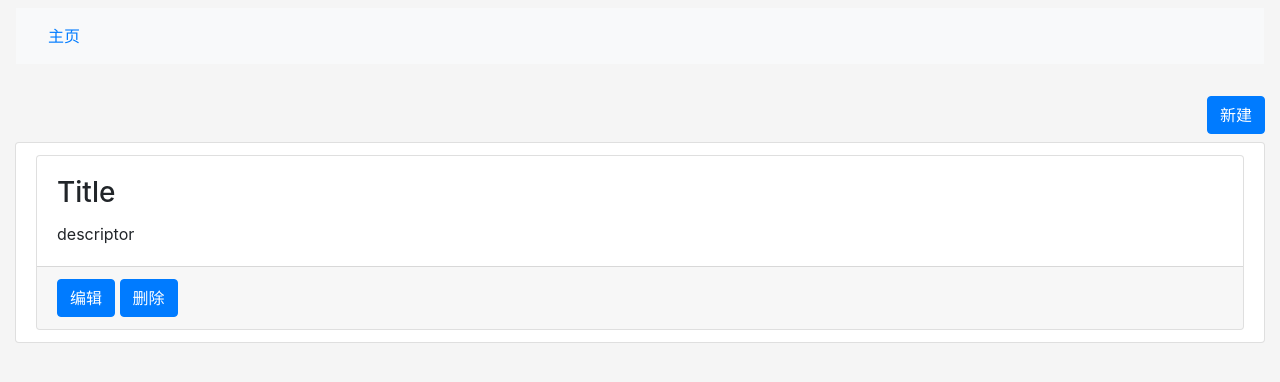
After one commit to jiazifa/blog, a Flask app: page /m_index in a window 1280 px wide. The commit adds this page. Shown: the top 382 px of the page. Run offline with Flask 2, Linux system fonts and the light colour scheme; data comes from the database, SQL or seed files in the repository; some libraries are stand-ins or nearby versions.

Commit message:
<feature>: <创建post页面>
<body>

<footer>

```diff
--- a/server/app/models.py
+++ b/server/app/models.py
@@ -99,6 +99,7 @@ class User(db.Model, UserMixin):
         password = kwargs.pop("password", None)
         if password:
             password = generate_password_hash(password)
+            kwargs["password"] = password
         if not kwargs.get('username') and kwargs.get('name'):
             kwargs['username'] = slugify(kwargs['name'])
 
@@ -117,6 +118,7 @@ class User(db.Model, UserMixin):
         if not rv:
             rv = cls(
                 username="admin",
+                name="admin",
                 email=current_app.config["ADMIN_EMAIL"],
                 password=current_app.config["DEFAULT_ADMIN_PASSWORD"],
                 is_admin=True,
@@ -174,7 +176,7 @@ class GetOrNewMixin:
 
 class Tag(db.Model, GetOrNewMixin):
     id = db.Column(db.Integer, primary_key=True)
-    text = db.Column(db.Text(50), unique=True)
+    text = db.Column(db.String(50), unique=True)
     url = db.Column(db.String(50))
 
     def __init__(self, **kwargs) -> None:
--- a/server/app/templates/_layout.html
+++ b/server/app/templates/_layout.html
@@ -11,7 +11,7 @@
 <body>
     {% with messages = get_flashed_messages() %}
     {% if messages %}
-    <ul class=flashes>
+    <ul class="alert-info">
         {% for message in messages %}
         <li>{{ message }}</li>
         {% endfor %}
--- a/server/app/templates/idx.html
+++ /dev/null
@@ -1,5 +0,0 @@
-{% extends "_page.html" %}
-
-{% block pagebody %}
-adfasdfasf
-{% endblock %}
--- a/server/app/templates/index.html
+++ b/server/app/templates/index.html
@@ -2,5 +2,5 @@
 
 <!-- page body -->
 {% block pagebody %}
-dfasf
+
 {% endblock %}
--- a/server/app/templates/login.html
+++ b/server/app/templates/login.html
@@ -9,7 +9,7 @@
         <form action="{{ url_for('login') }}" method="POST">
           <div class="form-group form-inline">
             <label for="email">邮箱:</label>
-            <input type="email" class="form-control ml-1" id="email" name="email" placeholder="请输入邮箱">
+            <input type="text" class="form-control ml-1" id="text" name="email" placeholder="请输入邮箱">
           </div>
           <div class="form-group form-inline">
             <label for="pwd">账号:</label>
--- /dev/null
+++ b/server/app/templates/m_page.html
@@ -0,0 +1,18 @@
+{% extends "_layout.html" %}
+
+<!-- main body -->
+{% block mainbody %}
+
+<!-- nav body -->
+{% block nav %}
+<nav class="navbar">
+    {% include "partials/m_nav.html" %}
+</nav>
+{% endblock %}
+
+<!-- page body -->
+{% block pagebody %}
+
+{% endblock %}
+
+{% endblock %}
--- /dev/null
+++ b/server/app/templates/manager.html
@@ -0,0 +1,27 @@
+{% extends "m_page.html" %}
+
+<!-- page body -->
+{% block pagebody %}
+<div class="container-fluid clearfix">
+    <div class="btn-group mb-2 mt-4 float-right">
+        <a href="{{url_for('edit')}}" class="btn btn-primary">新建</a>
+      </div>
+</div>
+<div class="container-fluid">
+    <ul class="list-group">
+        <li class="list-group-item">
+            <div class="card">
+                <div class="card-body">
+                    <h3 class="card-title">Title</h3>
+                    <p class="card-text">descriptor</p>
+                </div>
+                <div class="card-footer">
+                    <button type="button" class="btn btn-primary">编辑</button>
+                    <button type="button" class="btn btn-primary">删除</button>
+                  </div>
+            </div>
+        </li>
+    </ul>
+</div>
+
+{% endblock %}
--- a/server/app/templates/partials/_head.html
+++ b/server/app/templates/partials/_head.html
@@ -1,6 +1,6 @@
 <script src="https://cdn.jsdelivr.net/npm/jquery@3.2.1/dist/jquery.min.js"></script>
+<script src="https://cdn.jsdelivr.net/npm/marked/marked.min.js"></script>
 <link rel="stylesheet" href="https://cdn.jsdelivr.net/npm/bootstrap@4.3.1/dist/css/bootstrap.min.css">
 <link rel="stylesheet" href="https://cdn.jsdelivr.net/npm/font-awesome@4.7.0/css/font-awesome.min.css">
 <link href="https://fonts.googleapis.com/css?family=Roboto+Condensed:300|Roboto:300,400,500,900&display=swap" rel="stylesheet">
-
 <link rel="stylesheet" type="text/css" href="{{ url_for('static', filename='css/style.css') }}">
--- /dev/null
+++ b/server/app/templates/partials/m_nav.html
@@ -0,0 +1,9 @@
+<nav class="navbar container-fluid navbar-expand-lg navbar-light bg-light">
+
+    <ul class="nav">
+      <li class="nav-item active">
+        <a class="nav-link" href="{{url_for('manager_index')}}">主页 <span class="sr-only">(current)</span></a>
+      </li>
+    </ul>
+
+  </nav>
--- a/server/app/views.py
+++ b/server/app/views.py
@@ -1,16 +1,28 @@
 # -*- coding: utf-8 -*-
 
 from typing import Optional, Any, Dict, List, Tuple
-from flask import request, Flask, g, current_app, render_template, send_from_directory, redirect, url_for, flash
+from flask import (
+    request,
+    Flask,
+    g,
+    current_app,
+    render_template,
+    send_from_directory,
+    redirect,
+    url_for,
+    flash,
+)
 from flask.helpers import get_env
 from flask.views import MethodView
 
 from .models import User, Category, db
 from .api.util import verify_auth
+from flask_login import current_user
+
 
 def load_site_config():
     if "site" not in g:
-        # user = User.get_admin()
+        user = User.get_admin()
         g.site = {
             "title": "博客",
             "name": "treee_",
@@ -19,19 +31,27 @@ def load_site_config():
             "owner": "treee",
         }
 
+
 def favicon_ico():
     return current_app.send_static_file("images/favicon.ico")
+
 
 def not_found(error: Exception) -> Tuple[str, int]:
     return render_template("404.html"), 404
 
 
+def manager_index():
+    return render_template("/manager.html")
+
+
+def edit(pid: Optional[int]):
+
+    return render_template("/edit.html")
+
+
 class LoginMethodView(MethodView):
     def get(self):
-        c = Category(text="test content")
-        db.session.add(c)
-        db.session.commit()
-        return render_template('login.html')
+        return render_template("login.html")
 
     def post(self):
         email = request.form.get("email", type=str)
@@ -39,23 +59,33 @@ class LoginMethodView(MethodView):
         if not verify_auth(email, password):
             flash("账号或密码错误")
             return render_template("login.html")
-        return redirect(url_for('/index'))
+        user: User = current_user
+        if user.is_admin:
+            return redirect(url_for("manager_index"))
+        return redirect(url_for("index"))
+
 
 class Dev(MethodView):
     def get(self, file: str):
         return render_template(file)
 
+
 class IndexView(MethodView):
     def get(self):
-        return render_template('index.html', name='sadfas')
+        return render_template("index.html", name="sadfas")
+
 
 def init_app(app: Flask) -> None:
-    app.add_url_rule('/index', view_func=IndexView.as_view('/index'))
+    app.add_url_rule("/index", view_func=IndexView.as_view("index"))
     if get_env() == "development":
-        app.add_url_rule('/<string:file>', view_func=Dev.as_view('dev'))
-    app.add_url_rule('/favicon.ico', view_func=favicon_ico)
+        app.add_url_rule("/<string:file>", view_func=Dev.as_view("dev"))
+    app.add_url_rule("/favicon.ico", view_func=favicon_ico)
 
-    app.add_url_rule('/login', view_func=LoginMethodView.as_view('login'), methods=["POST", "GET"])
+    app.add_url_rule("/m_index", view_func=manager_index, methods=["GET"])
+    app.add_url_rule("/edit", defaults={"pid": None}, view_func=edit, methods=["GET"])
+    app.add_url_rule(
+        "/login", view_func=LoginMethodView.as_view("login"), methods=["POST", "GET"]
+    )
 
     app.register_error_handler(404, not_found)
     app.before_request(load_site_config)
```
Also changed, not shown: server/app/app.py (+7 -1 lines), server/app/templates/edit.html (added, +43 -0 lines), server/migrations/versions/7573c0b482cd_创建表.py (renamed from server/migrations/versions/bd71d90d9aa1_create_tables.py, +5 -5 lines).
